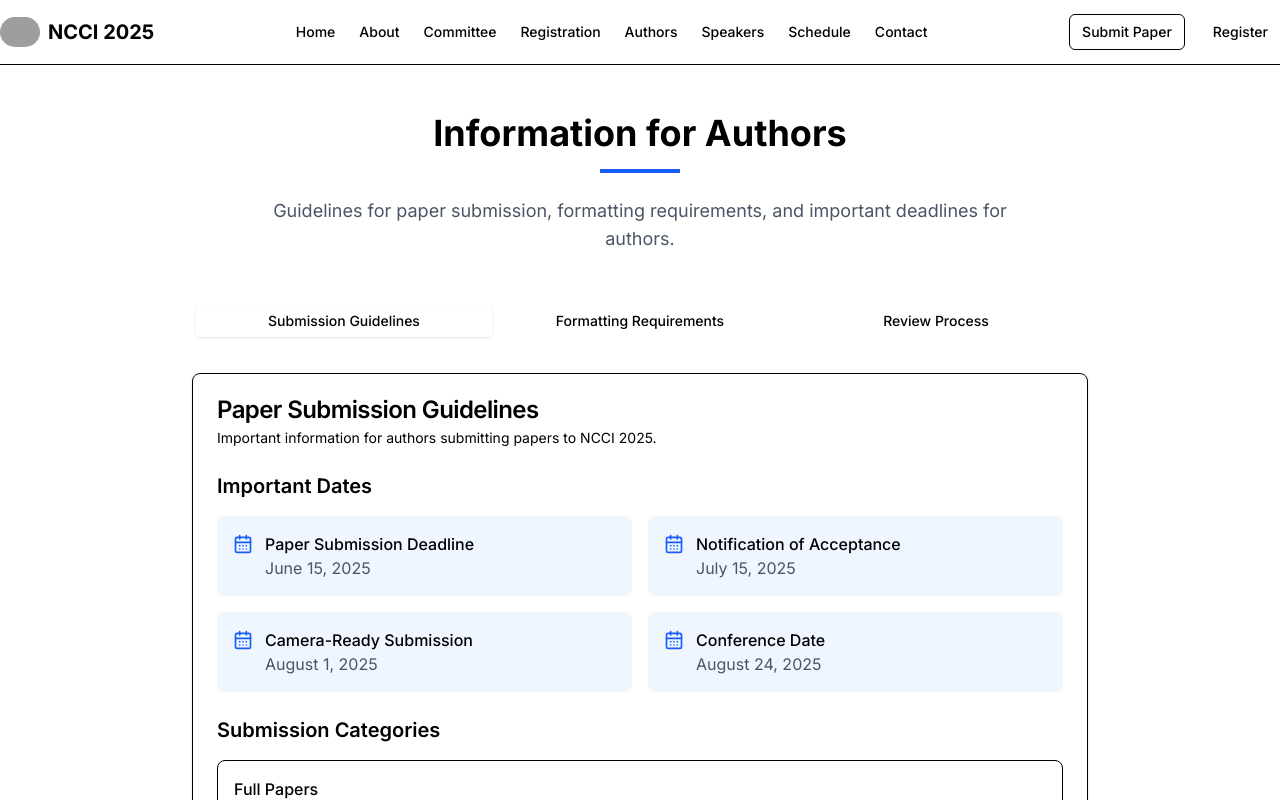
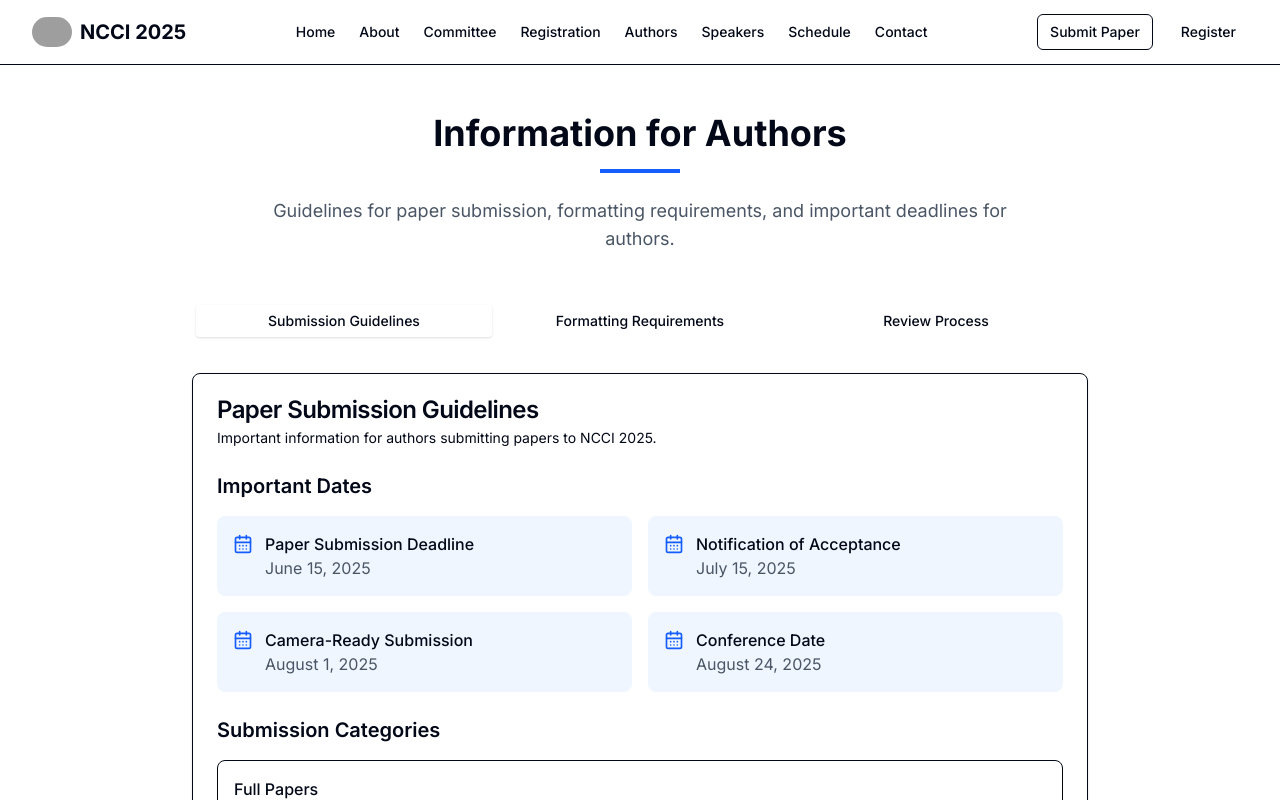
Before and after one commit to kucc1997/ncci-website, a Next.js app: page /authors in a window 1280 px wide. Shown: the top 800 px of the page. Built offline with nearby package versions, Linux system fonts and the light colour scheme; grey boxes are pictures that could not be loaded.

Commit message:
chore: some more updates

```diff
--- a/src/app/globals.css
+++ b/src/app/globals.css
@@ -1,79 +1,62 @@
 @import "tailwindcss";
-
 @tailwind base;
 @tailwind components;
 @tailwind utilities;
 
-@theme inline {
-  --color-background: var(--background);
-  --color-foreground: var(--foreground);
-  --font-sans: var(--font-geist-sans);
-  --font-mono: var(--font-geist-mono);
-}
-
-body {
-  font-family: Arial, Helvetica, sans-serif;
-}
-
 @layer base {
   :root {
     --background: 0 0% 100%;
-    --foreground: 240 10% 3.9%;
+    --foreground: 222.2 84% 4.9%;
     --card: 0 0% 100%;
-    --card-foreground: 240 10% 3.9%;
+    --card-foreground: 222.2 84% 4.9%;
     --popover: 0 0% 100%;
-    --popover-foreground: 240 10% 3.9%;
-    --primary: 240 5.9% 10%;
-    --primary-foreground: 0 0% 98%;
-    --secondary: 240 4.8% 95.9%;
-    --secondary-foreground: 240 5.9% 10%;
-    --muted: 240 4.8% 95.9%;
-    --muted-foreground: 240 3.8% 46.1%;
-    --accent: 240 4.8% 95.9%;
-    --accent-foreground: 240 5.9% 10%;
+    --popover-foreground: 222.2 84% 4.9%;
+    --primary: 221.2 83.2% 53.3%;
+    --primary-foreground: 210 40% 98%;
+    --secondary: 210 40% 96.1%;
+    --secondary-foreground: 222.2 47.4% 11.2%;
+    --muted: 210 40% 96.1%;
+    --muted-foreground: 215.4 16.3% 46.9%;
+    --accent: 210 40% 96.1%;
+    --accent-foreground: 222.2 47.4% 11.2%;
     --destructive: 0 84.2% 60.2%;
-    --destructive-foreground: 0 0% 98%;
-    --border: 240 5.9% 90%;
-    --input: 240 5.9% 90%;
-    --ring: 240 10% 3.9%;
-    --chart-1: 12 76% 61%;
-    --chart-2: 173 58% 39%;
-    --chart-3: 197 37% 24%;
-    --chart-4: 43 74% 66%;
-    --chart-5: 27 87% 67%;
+    --destructive-foreground: 210 40% 98%;
+    --border: 214.3 31.8% 91.4%;
+    --input: 214.3 31.8% 91.4%;
+    --ring: 221.2 83.2% 53.3%;
     --radius: 0.5rem;
   }
 
   .dark {
-    --background: 240 10% 3.9%;
-    --foreground: 0 0% 98%;
-    --card: 240 10% 3.9%;
-    --card-foreground: 0 0% 98%;
-    --popover: 240 10% 3.9%;
-    --popover-foreground: 0 0% 98%;
-    --primary: 0 0% 98%;
-    --primary-foreground: 240 5.9% 10%;
-    --secondary: 240 3.7% 15.9%;
-    --secondary-foreground: 0 0% 98%;
-    --muted: 240 3.7% 15.9%;
-    --muted-foreground: 240 5% 64.9%;
-    --accent: 240 3.7% 15.9%;
-    --accent-foreground: 0 0% 98%;
+    --background: 222.2 84% 4.9%;
+    --foreground: 210 40% 98%;
+    --card: 222.2 84% 4.9%;
+    --card-foreground: 210 40% 98%;
+    --popover: 222.2 84% 4.9%;
+    --popover-foreground: 210 40% 98%;
+    --primary: 217.2 91.2% 59.8%;
+    --primary-foreground: 222.2 47.4% 11.2%;
+    --secondary: 217.2 32.6% 17.5%;
+    --secondary-foreground: 210 40% 98%;
+    --muted: 217.2 32.6% 17.5%;
+    --muted-foreground: 215 20.2% 65.1%;
+    --accent: 217.2 32.6% 17.5%;
+    --accent-foreground: 210 40% 98%;
     --destructive: 0 62.8% 30.6%;
-    --destructive-foreground: 0 0% 98%;
-    --border: 240 3.7% 15.9%;
-    --input: 240 3.7% 15.9%;
-    --ring: 240 4.9% 83.9%;
-    --chart-1: 220 70% 50%;
-    --chart-2: 160 60% 45%;
-    --chart-3: 30 80% 55%;
-    --chart-4: 280 65% 60%;
-    --chart-5: 340 75% 55%;
+    --destructive-foreground: 210 40% 98%;
+    --border: 217.2 32.6% 17.5%;
+    --input: 217.2 32.6% 17.5%;
+    --ring: 224.3 76.3% 48%;
   }
 }
 
 @layer base {
   body {
-    @apply bg-background text-foreground;
+    background-color: hsl(var(--background));
+    color: hsl(var(--foreground));
   }
 }
+
+.container {
+  @apply mx-auto px-4 sm:px-6 lg:px-8 max-w-7xl;
+}
--- a/src/app/layout.tsx
+++ b/src/app/layout.tsx
@@ -19,9 +19,9 @@ export default function RootLayout({
   children: React.ReactNode;
 }) {
   return (
-		<html lang="en">
+    <html lang="en" suppressHydrationWarning>
       <body className={inter.className}>
-				<ThemeProvider attribute="class" defaultTheme="light">
+        <ThemeProvider attribute="class" defaultTheme="light" enableSystem>
           <div className="relative flex min-h-screen flex-col">
             <SiteHeader />
             <main className="flex-1">{children}</main>
```
Also changed, not shown: src/app/contact/page.tsx (+84 -51 lines), src/app/registration/page.tsx (+128 -47 lines). Lines whose indentation alone changed are shown as unchanged.
